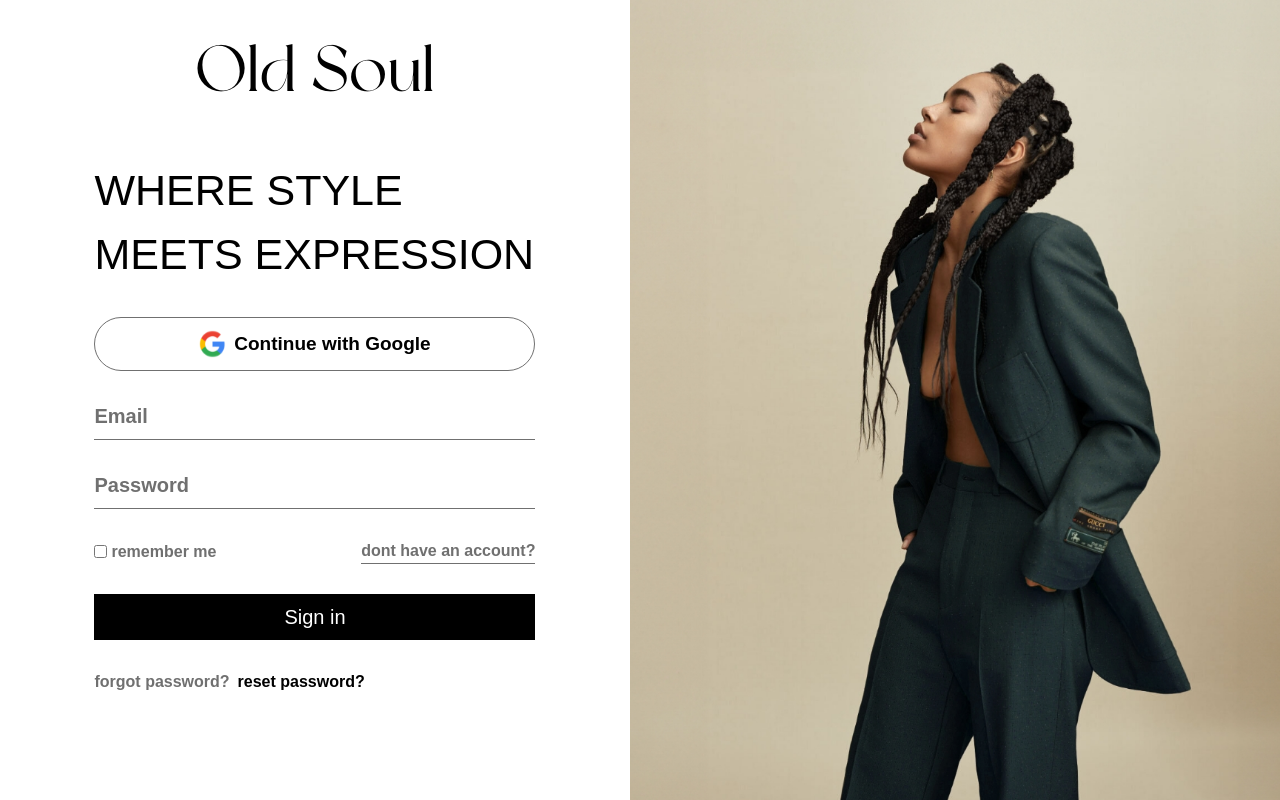
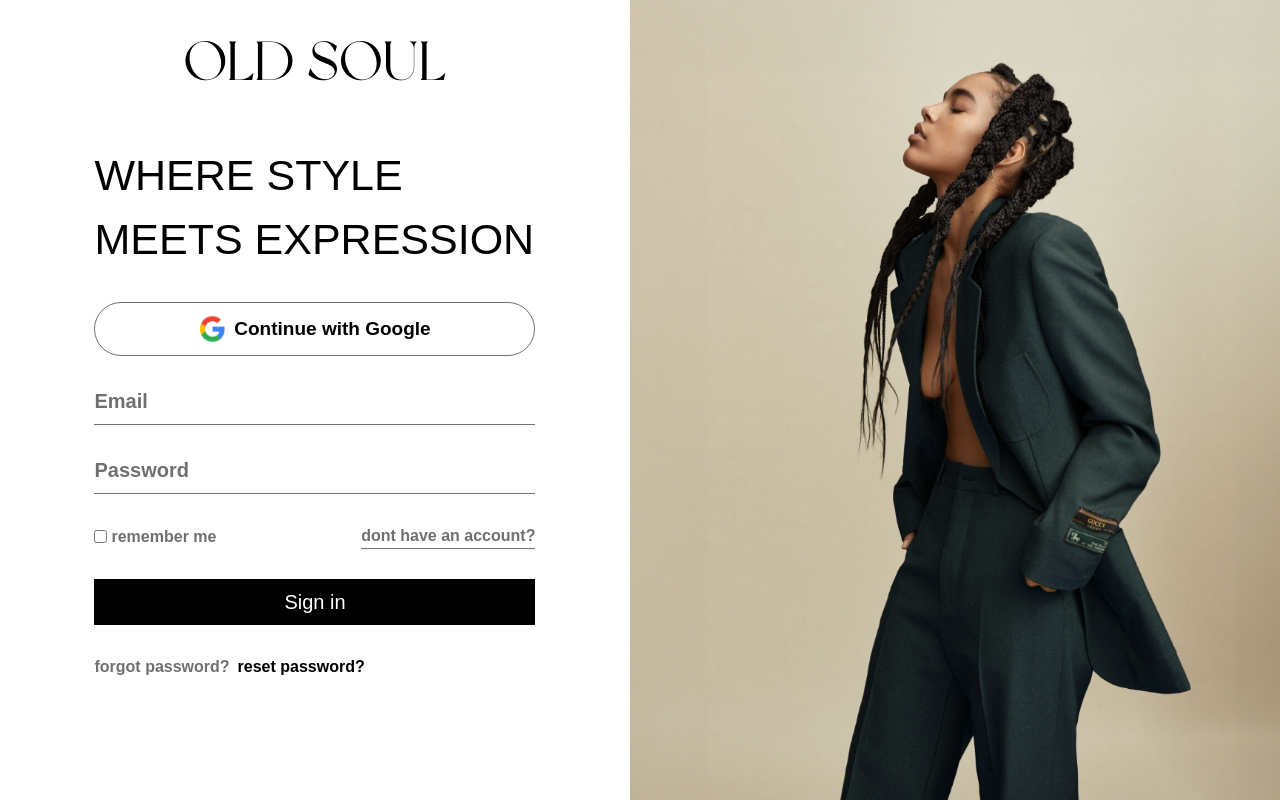
Before and after one commit to henryonyejelem/old_soul, a React (Create React App) app in the folder client/: page /signin in a window 1280 px wide. Built offline with nearby package versions, Linux system fonts and the light colour scheme; a web font is replaced by a local one.

Commit message:
Henry Onyejelem

```diff
--- a/client/src/components/ui/nav.js
+++ b/client/src/components/ui/nav.js
@@ -32,7 +32,7 @@ function Nav() {
   return (
     <div className={`${nav} nav font-NewYork fixed z-30 flex justify-between items-center w-[100vw] py-[10px] transition-all ease-out duration-500 sm:px-[30px]`}>
         <div className="w-[33%] sm:hidden"><img src = {menu} alt=""/></div>
-        <Link to={`/`}><p className="text-[30px] text-center text-primary-100 cursor-pointer sm:text-[30px]">OLD SOUL</p></Link>
+        <Link to={`/`}><p className="text-[35px] text-center text-primary-100 cursor-pointer sm:text-[35px]">OLD SOUL</p></Link>
         <ul className="flex gap-8 w-[33%] sm:w-auto sm:gap-5 justify-end">
             {localStorage.getItem('isLoggedIn') === 'true' ? <li><img src = {account} alt=""/></li> : <Link to={"/signin"}><li><img src = {account} alt=""/></li></Link>}
             {localStorage.getItem('isLoggedIn') === 'true' ? <Link to = {'/wishlist'}><li><img src = {wishlist} alt=""/></li></Link>: <li><img src = {wishlist} alt=""/></li> }
--- a/client/src/pages/home/popular.js
+++ b/client/src/pages/home/popular.js
@@ -12,7 +12,7 @@ function Popular() {
       <div className='popular-collection my-[70px]'>
         <div className='font-bold text-[20px] text-center mb-9'>POPULAR COLLECTION</div>
         <div className="flex flex-col justify-end">
-            <div className="flex mx-auto gap-10 overflow-scroll w-[95vw]">
+            <div className="flex mx-auto gap-10 overflow-auto w-[95vw]">
               <img src={img1} alt="" className="md:w-[55vw] md:h-[45vh] md:object-cover"/>
               <img src={img2} alt="" className="md:w-[55vw] md:h-[45vh] md:object-cover"/>
               <img src={img3} alt="" className="md:w-[55vw] md:h-[45vh] md:object-cover"/>
--- a/client/src/pages/signIn/index.js
+++ b/client/src/pages/signIn/index.js
@@ -35,7 +35,7 @@ function SignIn() {
     <div className="min-h-[100vh] flex">
       <div className="w-[60%] lg:w-[100%] flex flex-col items-center">
         <div className="w-[70%]">
-          <div className="font-NewYork text-[65px] text-center mt-5 mb-10">Old Soul</div>
+          <div className="font-NewYork text-[55px] text-center mt-5 mb-10">OLD SOUL</div>
           <div className="text-[43px] max-w-max font-medium">
             WHERE STYLE<br/>
             MEETS EXPRESSION
--- a/client/src/pages/signUp/index.js
+++ b/client/src/pages/signUp/index.js
@@ -41,7 +41,7 @@ function SignIn() {
     <div className="min-h-[100vh] flex">
       <div className="w-[60%] lg:w-[100%] flex flex-col items-center">
         <div className="w-[70%]">
-          <div className="font-NewYork text-[65px] text-center mt-5 mb-10">Old Soul</div>
+          <div className="font-NewYork text-[55px] text-center mt-5 mb-10">OLD SOUL</div>
           <div className="text-[43px] max-w-max font-medium">
             WHERE STYLE<br/>
             MEETS EXPRESSION
```
Also changed, not shown: 1 other file (tests, documents, lock files or other folders).
